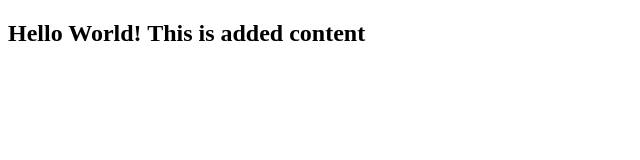
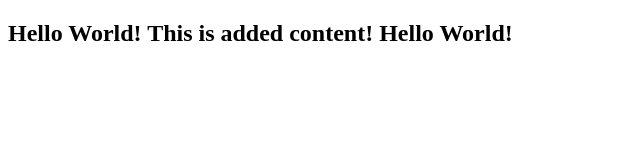
Before and after one commit to techlearner999/Sample, a plain HTML site: page index.html in a window 1280 px wide. Shown: the whole page, without its empty margins (0-640 px from the left). Drawn offline with Linux system fonts and the light colour scheme.

Commit message:
C: Third Commit

```diff
--- a/index.html
+++ b/index.html
@@ -6,6 +6,6 @@
     <title>Document</title>
 </head>
 <body>
-    <h2>Hello World! This is added content</h2>
+    <h2>Hello World! This is added content! Hello World!</h2>
 </body>
 </html>
```
